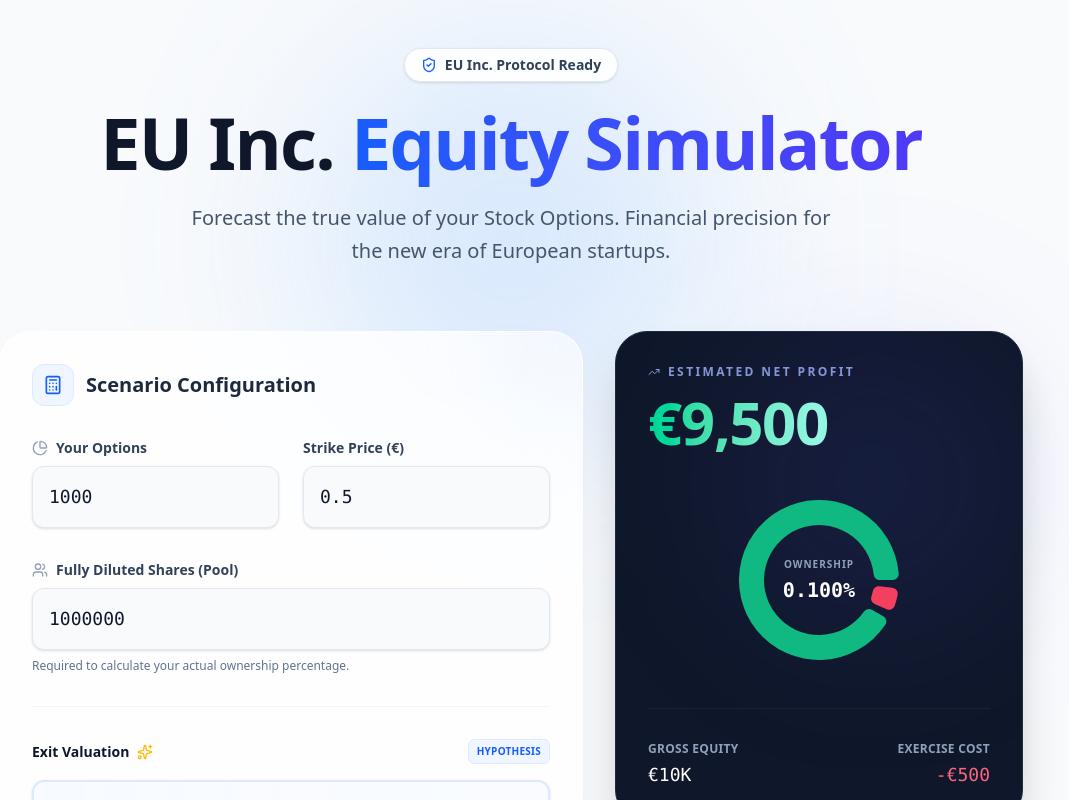
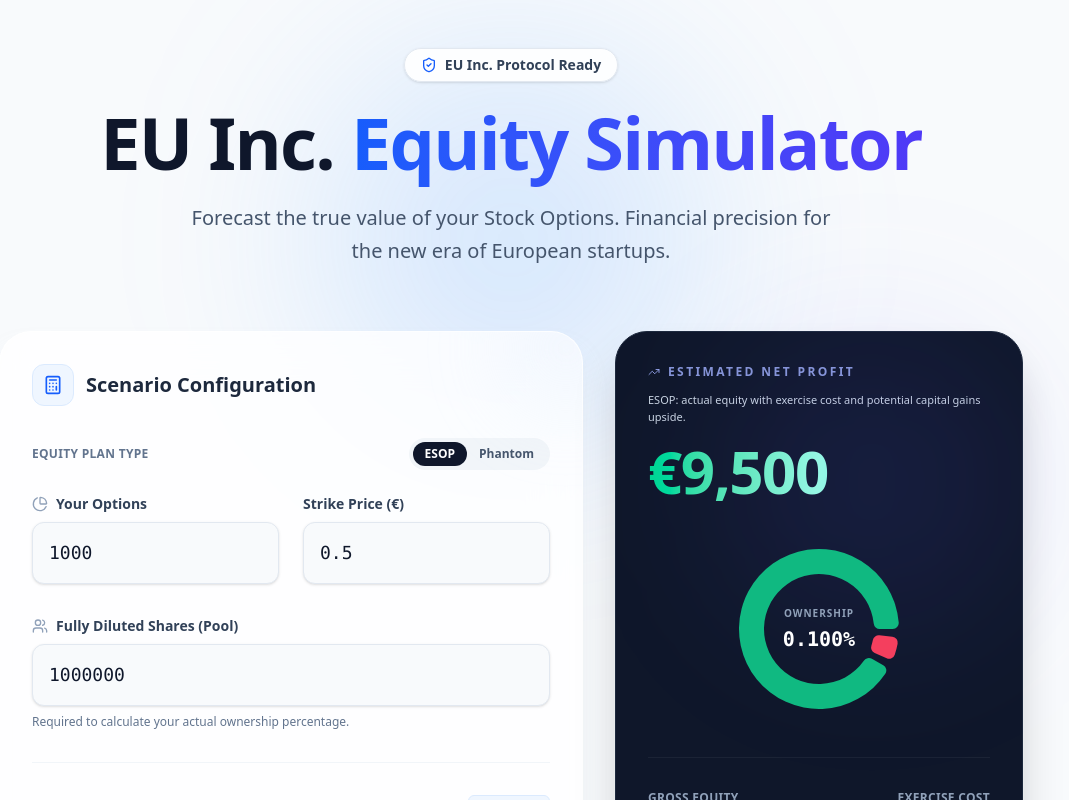
Before and after one commit to EdvinCodes/eu-inc-calculator, a Next.js app: page / in a window 1280 px wide. Shown: the top 800 px of the page, without its empty margins (129-1198 px from the left). Built offline with nearby package versions, Linux system fonts and the light colour scheme.

Commit message:
Complete MVP: ESOP/Phantom toggle + editable scenarios + tax estimator

```diff
--- a/app/components/ResultsPanel.tsx
+++ b/app/components/ResultsPanel.tsx
@@ -1,14 +1,19 @@
 // app/components/ResultsPanel.tsx
 "use client";
 import { TrendingUp, Info, ArrowRight } from "lucide-react";
-import { ScenarioResults, formatCurrency } from "@/app/lib/calculations";
+import {
+  ScenarioResults,
+  formatCurrency,
+  type EquityPlanType,
+} from "@/app/lib/calculations";
 import EquityPieChart from "./EquityPieChart";
 
 interface Props {
   results: ScenarioResults;
+  planType: EquityPlanType;
 }
 
-export default function ResultsPanel({ results }: Props) {
+export default function ResultsPanel({ results, planType }: Props) {
   return (
     <div className="space-y-6">
       {/* Dark Card */}
@@ -18,6 +23,12 @@ export default function ResultsPanel({ results }: Props) {
         <h2 className="text-xs font-bold text-indigo-300/80 uppercase tracking-[0.2em] mb-3 flex items-center gap-2 relative z-10">
           <TrendingUp className="w-3 h-3" /> Estimated Net Profit
         </h2>
+
+        <p className="text-[11px] text-slate-300 mb-4">
+          {planType === "PHANTOM"
+            ? "Phantom shares: cash-settled bonus linked to company value, no real ownership or dilution."
+            : "ESOP: actual equity with exercise cost and potential capital gains upside."}
+        </p>
 
         <div className="relative z-10">
           <div className="text-5xl sm:text-6xl font-extrabold text-transparent bg-clip-text bg-gradient-to-r from-emerald-400 via-teal-200 to-cyan-400 mb-8 tracking-tight">
--- a/app/components/ScenarioForm.tsx
+++ b/app/components/ScenarioForm.tsx
@@ -6,14 +6,15 @@ import {
   Users,
   Sparkles,
 } from "lucide-react";
-import { formatCurrency } from "@/app/lib/calculations";
+import { formatCurrency, type EquityPlanType } from "@/app/lib/calculations";
 
 interface Props {
   shares: number;
   strikePrice: number;
   companyValuation: number;
   totalShares: number;
-  onChange: (field: string, value: number) => void;
+  planType: EquityPlanType;
+  onChange: (field: string, value: number | string) => void;
 }
 
 const MIN_VAL = 1_000_000;
@@ -24,6 +25,7 @@ export default function ScenarioForm({
   strikePrice,
   companyValuation,
   totalShares,
+  planType,
   onChange,
 }: Props) {
   const sliderPercentage =
@@ -39,6 +41,34 @@ export default function ScenarioForm({
         </div>
         Scenario Configuration
       </h2>
+
+      <div className="flex items-center justify-between mb-6">
+        <div className="text-xs font-semibold text-slate-500 uppercase tracking-wide">
+          Equity Plan Type
+        </div>
+        <div className="inline-flex items-center bg-slate-100 rounded-full p-1">
+          <button
+            type="button"
+            onClick={() => onChange("planType", "ESOP")}
+            className={`px-3 py-1 text-xs font-semibold rounded-full transition-colors ${
+              planType === "ESOP" ? "bg-slate-900 text-white" : "text-slate-600"
+            }`}
+          >
+            ESOP
+          </button>
+          <button
+            type="button"
+            onClick={() => onChange("planType", "PHANTOM")}
+            className={`px-3 py-1 text-xs font-semibold rounded-full transition-colors ${
+              planType === "PHANTOM"
+                ? "bg-slate-900 text-white"
+                : "text-slate-600"
+            }`}
+          >
+            Phantom
+          </button>
+        </div>
+      </div>
 
       <div className="space-y-8">
         {/* Row 1 */}
@@ -137,6 +167,12 @@ export default function ScenarioForm({
             <span>€100M (Series B/C)</span>
           </div>
         </div>
+
+        <p className="mt-3 text-[11px] text-slate-500">
+          {planType === "PHANTOM"
+            ? "Phantom: no real shares issued, no exercise cost – you receive a cash bonus linked to exit value."
+            : "ESOP: real options with exercise cost, potential higher upside but requires upfront cash."}
+        </p>
       </div>
     </div>
   );
--- a/app/lib/calculations.ts
+++ b/app/lib/calculations.ts
@@ -18,8 +18,13 @@ export interface ScenarioResults {
 export function calculateScenario(inputs: ScenarioInputs): ScenarioResults {
   const safeTotalShares = inputs.totalShares > 0 ? inputs.totalShares : 1;
   const sharePrice = inputs.companyValuation / safeTotalShares;
+
+  const isPhantom = inputs.planType === "PHANTOM";
+
   const equityValue = inputs.shares * sharePrice;
-  const costToExercise = inputs.shares * inputs.strikePrice;
+
+  const costToExercise = isPhantom ? 0 : inputs.shares * inputs.strikePrice;
+
   const grossProfit = equityValue - costToExercise;
 
   return {
@@ -52,3 +57,14 @@ export function cloneScenario(
 ): ScenarioInputs {
   return { ...base, ...overrides };
 }
+
+export type EquityPlanType = "ESOP" | "PHANTOM";
+
+export interface ScenarioInputs {
+  shares: number;
+  strikePrice: number;
+  companyValuation: number;
+  totalShares: number;
+  // opcional: tipo de plan
+  planType?: EquityPlanType;
+}
--- a/app/page.tsx
+++ b/app/page.tsx
@@ -18,6 +18,7 @@ const DEFAULTS = {
   strikePrice: 0.5,
   companyValuation: 10_000_000,
   totalShares: 1_000_000,
+  planType: "ESOP" as const,
 };
 
 export default function Home() {
@@ -44,20 +45,21 @@ export default function Home() {
     },
   ]);
 
-  const handleChange = useCallback((field: string, value: number) => {
+  const handleChange = useCallback((field: string, value: number | string) => {
     setInputs((prev) => ({ ...prev, [field]: value }));
 
     if (
       field === "shares" ||
       field === "strikePrice" ||
-      field === "totalShares"
+      field === "totalShares" ||
+      field === "planType"
     ) {
       setScenarios((prev) =>
         prev.map((s) => ({
           ...s,
           inputs: {
             ...s.inputs,
-            [field]: value,
+            [field]: value as never,
           },
         })),
       );
@@ -78,6 +80,7 @@ export default function Home() {
                   shares: inputs.shares,
                   strikePrice: inputs.strikePrice,
                   totalShares: inputs.totalShares,
+                  planType: inputs.planType,
                   companyValuation: newValuation > 0 ? newValuation : 0,
                 },
               }
@@ -118,7 +121,7 @@ export default function Home() {
             <ScenarioForm {...inputs} onChange={handleChange} />
           </div>
           <div className="lg:col-span-5 sticky top-8">
-            <ResultsPanel results={results} />
+            <ResultsPanel results={results} planType={inputs.planType} />
           </div>
         </div>
 
```
